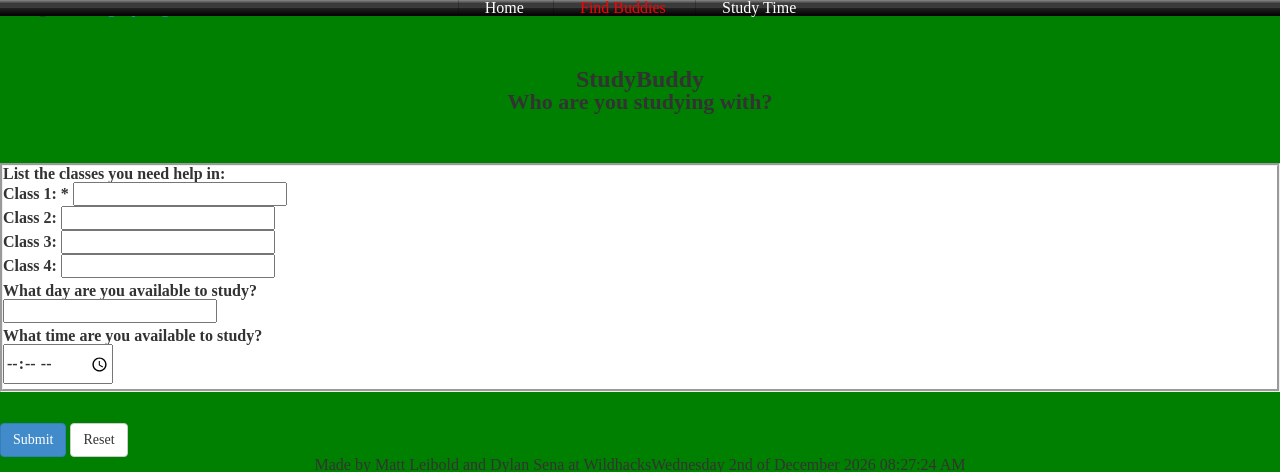
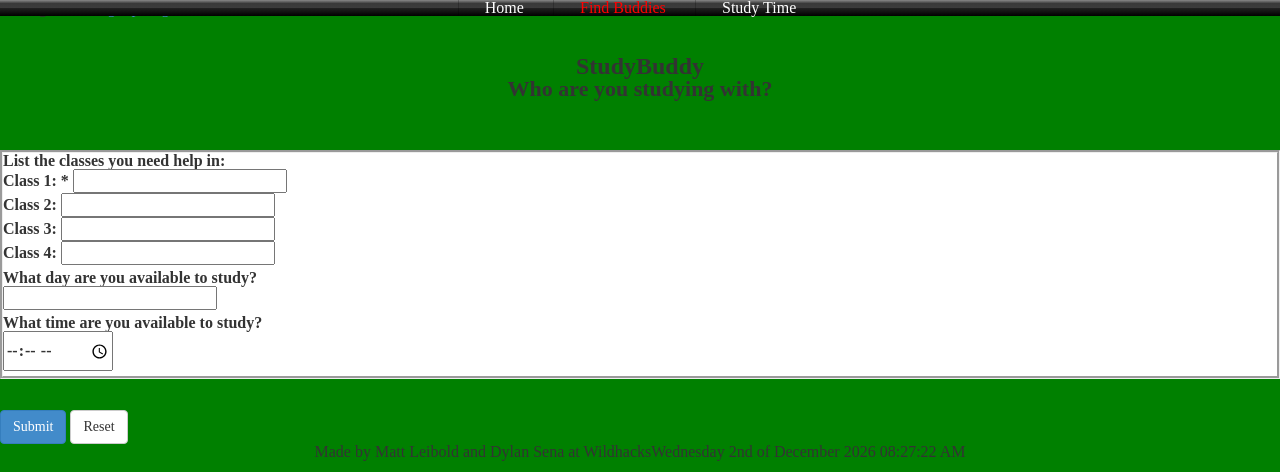
Before and after one commit to dcsena/studybuddy, a PHP site: page /find.php in a window 1280 px wide. Shown: the top 472 px of the page. Run offline with PHP 8.4, Linux system fonts and the light colour scheme.

Commit message:
style change

```diff
--- a/css/style.css
+++ b/css/style.css
@@ -78,6 +78,9 @@ h1{
 	font-size: 24px;
 	text-align: center;
 	font-weight: bold;
+	padding-top: 3%;
+}
+h2{
 	padding-top: 4%;
 }
 h4{
```
